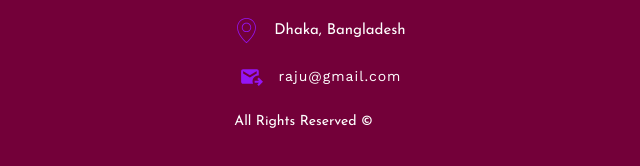
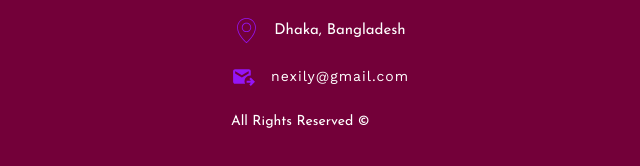
Before and after one commit to rajib18197/luxury-villas, a website: page index.html in a window 1280 px wide. Shown: the part 8066-8232 px from the top of the page, 20-660 px from the left. Drawn offline with nearby package versions, Linux system fonts and the light colour scheme.

Commit message:
Update footer email address from raju to nexily

```diff
--- a/index.html
+++ b/index.html
@@ -911,7 +911,7 @@
           <svg class="footer__icon">
             <use xlink:href="img/sprite.svg#icon-outgoing_mail"></use>
           </svg>
-          <p class="footer__mail">raju@gmail.com</p>
+          <p class="footer__mail">nexily@gmail.com</p>
         </div>
         <p class="copyright">All Rights Reserved &copy;</p>
       </div>
```
